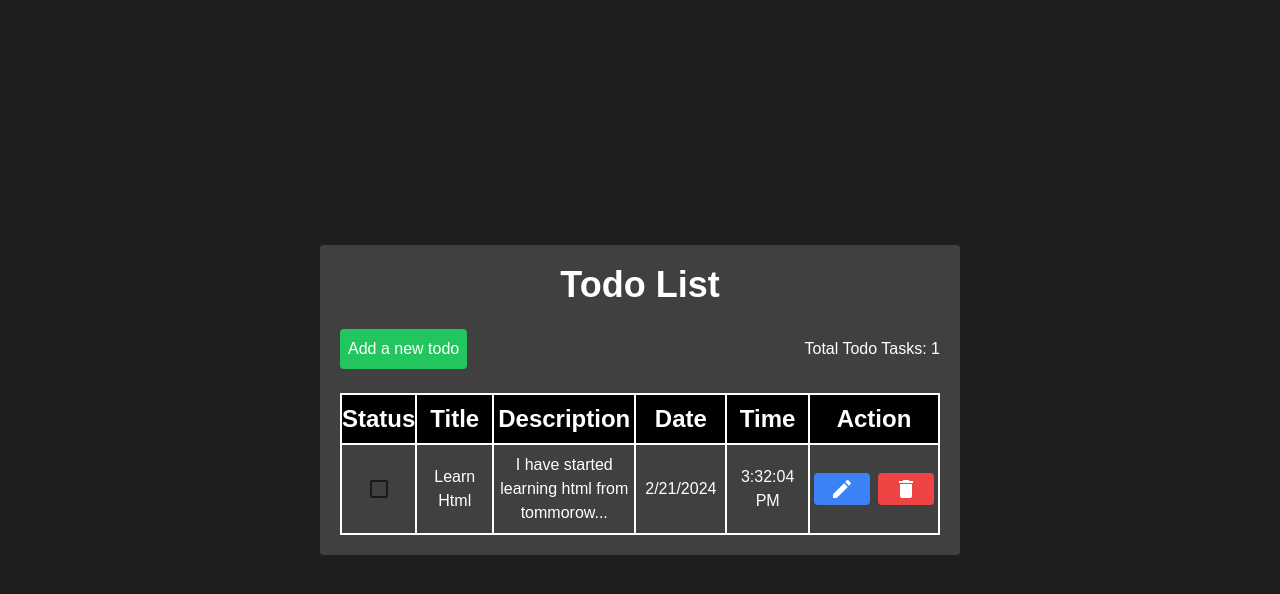
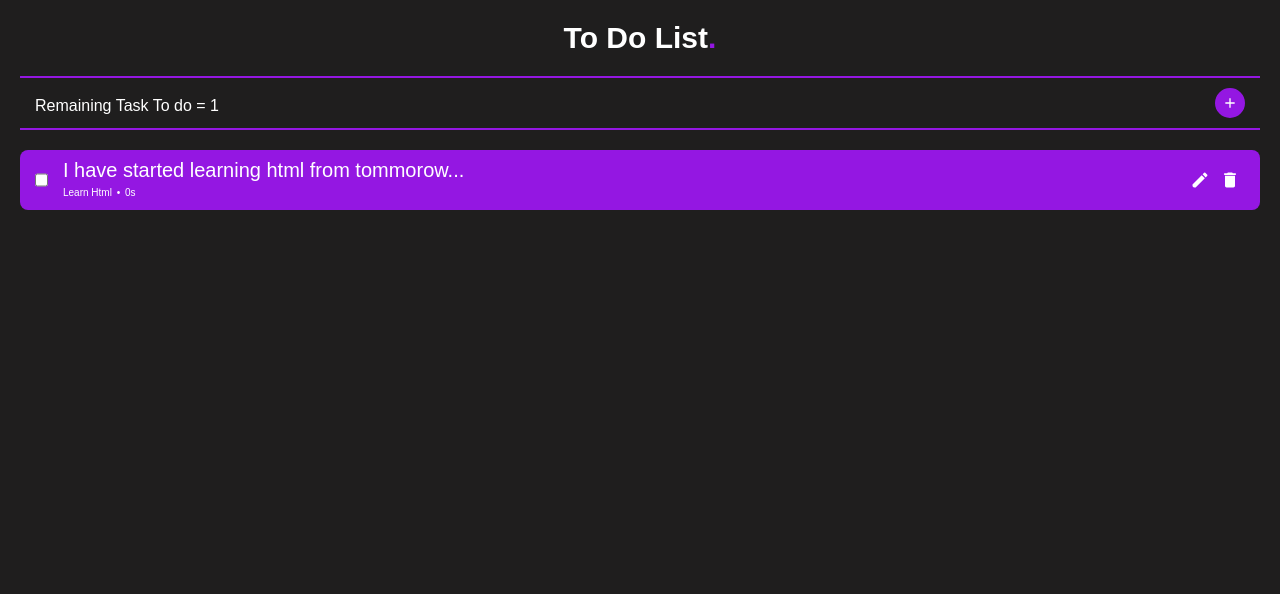
Before and after one commit to DevAttaulNoor/redux_toolkit_todo, a React (Create React App) app: page / in a window 1280 px wide. Shown: the top 594 px of the page. Built offline with nearby package versions, Linux system fonts and the light colour scheme.

Commit message:
Design Modified

```diff
--- a/src/Components/Add.jsx
+++ b/src/Components/Add.jsx
@@ -2,18 +2,49 @@ import React, { useState } from 'react'
 import { Link, useNavigate } from 'react-router-dom'
 import { useDispatch, useSelector } from 'react-redux'
 import { addTodo } from '../Redux/TodoReducer'
-import Checkbox from '@mui/material/Checkbox';
 
 function Add() {
     const dispatch = useDispatch()
     const navigate = useNavigate()
-    const time = new Date().toLocaleTimeString()
-    const date = new Date().toLocaleDateString()
-    const complete = <Checkbox />
-
+    const time = new Date().toLocaleString()
     const todos = useSelector((state) => state.todos)
     const [title, setTitle] = useState('')
     const [description, setDescription] = useState('')
+
+    const timeAgowithInitials = (timestamp) => {
+        if (!timestamp || !timestamp.toDate) {
+            return "0s"
+        }
+        const currentDate = new Date();
+        const postDate = timestamp.toDate();
+        const seconds = Math.floor((currentDate - postDate) / 1000);
+        const secondsDifference = Math.max(seconds, 1);
+        const periods = {
+            D: 315360000,
+            Y: 31536000,
+            M: 2628000,
+            w: 604800,
+            d: 86400,
+            h: 3600,
+            m: 60,
+            s: 1,
+        };
+
+        let elapsed = 0;
+        let granularity = 0;
+        let unit = '';
+
+        for (const period in periods) {
+            elapsed = Math.floor(secondsDifference / periods[period]);
+
+            if (elapsed >= 1) {
+                granularity = elapsed;
+                unit = period;
+                break;
+            }
+        }
+        return `${granularity}${unit}${granularity > 1 ? '' : ''}`;
+    };
 
     const handleSubmit = (e) => {
         e.preventDefault();
@@ -23,31 +54,33 @@ function Add() {
             newId = todos[todos.length - 1].id + 1;
         }
 
-        dispatch(addTodo({ id: newId, title, description, time, date, complete}));
+        dispatch(addTodo({ id: newId, title, description, time: timeAgowithInitials(time) }));
         navigate('/')
     }
 
     return (
-        <div className='flex flex-col items-center justify-center h-screen add'>
-            <div className='w-1/2 p-5 mx-40 rounded bg-neutral-700'>
-                <h3 className='mb-6 text-3xl font-semibold text-center'>Add New Todo</h3>
-                <form onSubmit={handleSubmit}>
-                    <div className='flex flex-col'>
-                        <div className='mb-3'>
-                            <label className='text-xl' htmlFor="title">Title:</label>
-                            <input className='w-full p-2 text-neutral-700 outline-0' type="text" name="title" placeholder='Enter title..' onChange={e => setTitle(e.target.value)} />
+        <div id='add' className='flex flex-col items-center justify-center w-full h-screen'>
+            <div className='bg-[#9417e2] w-1/2 h-fit p-5 rounded-[8px]'>
+                <div id='addTop' className='mb-5 pb-[10px] text-center border-b-[2px] border-[#1f1e1e]'>
+                    <h1 className='text-3xl font-semibold'>Add To Do Task<span className='text-[#1f1e1e]'>.</span></h1>
+                </div>
+
+                <div id='addContent'>
+                    <form onSubmit={handleSubmit}>
+                        <div className='mb-4'>
+                            <label className='text-2xl font-semibold tracking-wide' htmlFor="title">Title:</label>
+                            <input className='w-full p-2 text-neutral-700 outline-0 rounded-[8px]' type="text" name="title" placeholder='Enter title..' onChange={e => setTitle(e.target.value)} />
                         </div>
-                        <div className='mb-3'>
-                            <label className='text-xl' htmlFor="description">Description:</label>
-                            <input className='w-full p-2 text-neutral-700 outline-0' type="text" name="description" placeholder='Enter description..' onChange={e => setDescription(e.target.value)} />
+                        <div className='mb-4'>
+                            <label className='text-2xl font-semibold tracking-wide' htmlFor="description">Description:</label>
+                            <input className='w-full p-2 text-neutral-700 outline-0 rounded-[8px]' type="text" name="description" placeholder='Enter description..' onChange={e => setDescription(e.target.value)} />
                         </div>
-                    </div>
-
-                    <div className='flex items-center justify-between'>
-                        <Link to={'/'} className='px-4 py-2 text-white bg-gray-500 rounded'>Back</Link>
-                        <button className='px-4 py-2 text-white bg-green-500 rounded '>Add</button>
-                    </div>
-                </form>
+                        <div className='flex items-center justify-between mt-5'>
+                            <Link to={'/'} className='px-5 py-2 bg-[#1f1e1e] border-[2px] border-[#1f1e1e] rounded-[8px] hover:bg-[#9417e2]'>Back</Link>
+                            <button className='px-5 py-2 bg-[#1f1e1e] border-[2px] border-[#1f1e1e] rounded-[8px] hover:bg-[#9417e2]'>Add</button>
+                        </div>
+                    </form>
+                </div>
             </div>
         </div>
     )
--- a/src/Components/Home.jsx
+++ b/src/Components/Home.jsx
@@ -1,7 +1,8 @@
 import React from 'react'
-import { Link } from 'react-router-dom';
+import { Link, useNavigate } from 'react-router-dom'
 import { useDispatch, useSelector } from 'react-redux'
 import { deleteTodo } from '../Redux/TodoReducer';
+import AddIcon from '@mui/icons-material/Add';
 import EditIcon from '@mui/icons-material/Edit';
 import DeleteIcon from '@mui/icons-material/Delete';
 
@@ -13,51 +14,81 @@ function Home() {
         dispatch(deleteTodo({ id: id }))
     }
 
+    const timeAgowithInitials = (timestamp) => {
+        if (!timestamp || !timestamp.toDate) {
+            return "0s"
+        }
+        const currentDate = new Date();
+        const postDate = timestamp.toDate();
+        const seconds = Math.floor((currentDate - postDate) / 1000);
+        const secondsDifference = Math.max(seconds, 1);
+        const periods = {
+            D: 315360000,
+            Y: 31536000,
+            M: 2628000,
+            w: 604800,
+            d: 86400,
+            h: 3600,
+            m: 60,
+            s: 1,
+        };
+
+        let elapsed = 0;
+        let granularity = 0;
+        let unit = '';
+
+        for (const period in periods) {
+            elapsed = Math.floor(secondsDifference / periods[period]);
+
+            if (elapsed >= 1) {
+                granularity = elapsed;
+                unit = period;
+                break;
+            }
+        }
+        return `${granularity}${unit}${granularity > 1 ? '' : ''}`;
+    };
+
     return (
-        <div className='flex flex-col items-center h-screen home'>
-            <div className='w-1/2 p-5 m-auto overflow-y-auto rounded bg-neutral-700'>
-                <h2 className='mb-6 text-4xl font-semibold text-center'>Todo List</h2>
+        <div id='home' className='flex flex-col p-5 mb-[5px] relative'>
+            <div id='homeTop' className='mb-5 text-center'>
+                <h1 className='text-3xl font-semibold'>To Do List<span className='text-[#9417e2]'>.</span></h1>
+            </div>
 
-                <div className='flex items-center justify-between mb-6'>
-                    <Link to={'/add'} className='p-2 text-white bg-green-500 rounded'>Add a new todo</Link>
-                    <p>Total Todo Tasks: {todos.length}</p>
+            <div id='homeMiddle' className='flex items-end justify-between mb-5 px-[15px] border-y-[2px] border-[#9417e2] py-[10px]'>
+                {todos.length > 1 ? (
+                    <p>Remaining Tasks To do = {todos.length}</p>
+                ) : (
+                    <p>Remaining Task To do = {todos.length}</p>
+                )}
+
+                <Link to={'/add'}>
+                    <AddIcon className='!w-[30px] !h-[30px] bg-[#9417e2] border-[2px] border-[#9417e2] rounded-[50%] p-[5px] hover:bg-[#1f1e1e] ' />
+                </Link>
+            </div>
+
+            {todos.map((todo, index) => (
+                <div id='homeContent' key={index} className='mb-[15px] flex items-center justify-between bg-[#9417e2] px-[15px] py-[10px] rounded-[8px]'>
+                    <div className='flex justify-start'>
+                        <input type="checkbox" className='mr-[15px]' />
+
+                        <div className='flex flex-col'>
+                            <p className='text-[20px] leading-none'>{todo.description}</p>
+                            <p className='text-[10px] mt-[5px]'><span>{todo.title}</span> <span className='mx-[2px]'>•</span> <span>{timeAgowithInitials(todo.time)}</span></p>
+                        </div>
+                    </div>
+
+                    <div className='flex items-center'>
+                        <Link to={`/update/${todo.id}`}>
+                            <EditIcon className='!w-[30px] !h-[30px] hover:bg-[#1f1e1e] rounded-[50%] p-[5px]' />
+                        </Link>
+
+                        <div onClick={() => handleDelete(todo.id)}>
+                            <DeleteIcon className='!w-[30px] !h-[30px] hover:bg-[#1f1e1e] rounded-[50%] p-[5px]' />
+                        </div>
+                    </div>
                 </div>
-
-                <table className='w-full'>
-                    <thead>
-                        <tr className='text-2xl text-white bg-black'>
-                            <th className='w-1/12 py-2 border-2 border-white'>Status</th>
-                            <th className='w-2/12 py-2 border-2 border-white'>Title</th>
-                            <th className='w-3/12 py-2 border-2 border-white'>Description</th>
-                            <th className='w-2/12 py-2 border-2 border-white'>Date</th>
-                            <th className='w-2/12 py-2 border-2 border-white'>Time</th>
-                            <th className='w-2/12 py-2 border-2 border-white'>Action</th>
-                        </tr>
-                    </thead>
-
-                    <tbody>
-                        {todos.map((todo, index) => (
-                            <tr key={index}>
-                                <td className='w-1/12 px-1 py-2 text-center border-2 border-white'>{todo.complete}</td>
-                                <td className='w-2/12 px-1 py-2 text-center border-2 border-white'>{todo.title}</td>
-                                <td className='w-3/12 px-1 py-2 text-center border-2 border-white'>{todo.description}</td>
-                                <td className='w-2/12 px-1 py-2 text-center border-2 border-white'>{todo.date}</td>
-                                <td className='w-2/12 px-1 py-2 text-center border-2 border-white'>{todo.time}</td>
-                                <td className='w-2/12 px-1 py-2 border-2 border-white'>
-                                    <div className='flex items-center justify-center '>
-                                        <Link to={`/update/${todo.id}`} className='px-4 py-1 mr-2 text-white bg-blue-500 rounded '>
-                                            <EditIcon />
-                                        </Link>
-                                        <button className='px-4 py-1 text-white bg-red-500 rounded ' onClick={() => handleDelete(todo.id)}>
-                                            <DeleteIcon />
-                                        </button>
-                                    </div>
-                                </td>
-                            </tr>
-                        ))}
-                    </tbody>
-                </table>
-            </div>
+            ))}
         </div>
     )
 }
--- a/src/Components/Update.jsx
+++ b/src/Components/Update.jsx
@@ -5,7 +5,7 @@ import { updateTodo } from '../Redux/TodoReducer';
 
 function Update() {
     const dispatch = useDispatch();
-    const navigate = useNavigate()
+    const navigate = useNavigate();
     const { id } = useParams();
     const todos = useSelector((state) => state.todos);
     const existingTodo = todos.filter(e => e.id == id);
@@ -24,25 +24,28 @@ function Update() {
     }
 
     return (
-        <div className='flex flex-col items-center justify-center h-screen update'>
-            <div className='w-1/2 p-5 mx-40 rounded-lg bg-neutral-700'>
-                <h3 className='mb-6 text-3xl font-semibold text-center'>Edit Todo</h3>
-                <form onSubmit={handleEdit}>
-                    <div className='flex flex-col'>
-                        <div className='mb-3'>
-                            <label className='text-xl' htmlFor="title">Title:</label>
-                            <input className='w-full p-2 text-neutral-700 outline-0' type="text" name="title" placeholder='Enter title..' value={editTitle} onChange={e => setEditTitle(e.target.value)} />
+        <div id='update' className='flex flex-col items-center justify-center w-full h-screen'>
+            <div className='bg-[#9417e2] w-1/2 h-fit p-5 rounded-[8px]'>
+                <div id='updateTop' className='mb-5 pb-[10px] text-center border-b-[2px] border-[#1f1e1e]'>
+                    <h1 className='text-3xl font-semibold'>Update To Do Task<span className='text-[#1f1e1e]'>.</span></h1>
+                </div>
+
+                <div id='updateContent'>
+                    <form onSubmit={handleEdit}>
+                        <div className='mb-4'>
+                            <label className='text-2xl font-semibold tracking-wide' htmlFor="title">Title:</label>
+                            <input className='w-full p-2 text-neutral-700 outline-0 rounded-[8px]' type="text" name="title" placeholder='Enter title..' value={editTitle} onChange={e => setEditTitle(e.target.value)} />
                         </div>
-                        <div className='mb-3'>
-                            <label className='text-xl' htmlFor="description">Description:</label>
-                            <input className='w-full p-2 text-neutral-700 outline-0' type="text" name="description" placeholder='Enter description..' value={editDescription} onChange={e => setEditDescription(e.target.value)} />
+                        <div className='mb-4'>
+                            <label className='text-2xl font-semibold tracking-wide' htmlFor="description">Description:</label>
+                            <input className='w-full p-2 text-neutral-700 outline-0 rounded-[8px]' type="text" name="description" placeholder='Enter description..' value={editDescription} onChange={e => setEditDescription(e.target.value)} />
                         </div>
-                    </div>
-                    <div className='flex items-center justify-between'>
-                        <Link to={'/'} className='px-4 py-2 text-white bg-gray-500 rounded'>Back</Link>
-                        <button className='px-4 py-2 text-white bg-blue-500 rounded'>Update</button>
-                    </div>
-                </form>
+                        <div className='flex items-center justify-between mt-5'>
+                            <Link to={'/'} className='px-5 py-2 bg-[#1f1e1e] border-[2px] border-[#1f1e1e] rounded-[8px] hover:bg-[#9417e2]'>Back</Link>
+                            <button className='px-5 py-2 bg-[#1f1e1e] border-[2px] border-[#1f1e1e] rounded-[8px] hover:bg-[#9417e2]'>Edit</button>
+                        </div>
+                    </form>
+                </div>
             </div>
         </div>
     )
--- a/src/Redux/TodoReducer.js
+++ b/src/Redux/TodoReducer.js
@@ -1,4 +1,3 @@
-import Checkbox from '@mui/material/Checkbox';
 import { createSlice } from "@reduxjs/toolkit";
 
 const initialState = [
@@ -6,13 +5,9 @@ const initialState = [
         id: 1,
         title: 'Learn Html',
         description: 'I have started learning html from tommorow...',
-        time: `${new Date().toLocaleTimeString()}`,
-        date: `${new Date().toLocaleDateString()}`,
-        complete: <Checkbox />
+        time: `${new Date().toLocaleString()}`,
     }
 ]
-
-console.log(initialState)
 
 export const todoSlice = createSlice({
     name: 'todos',
```
